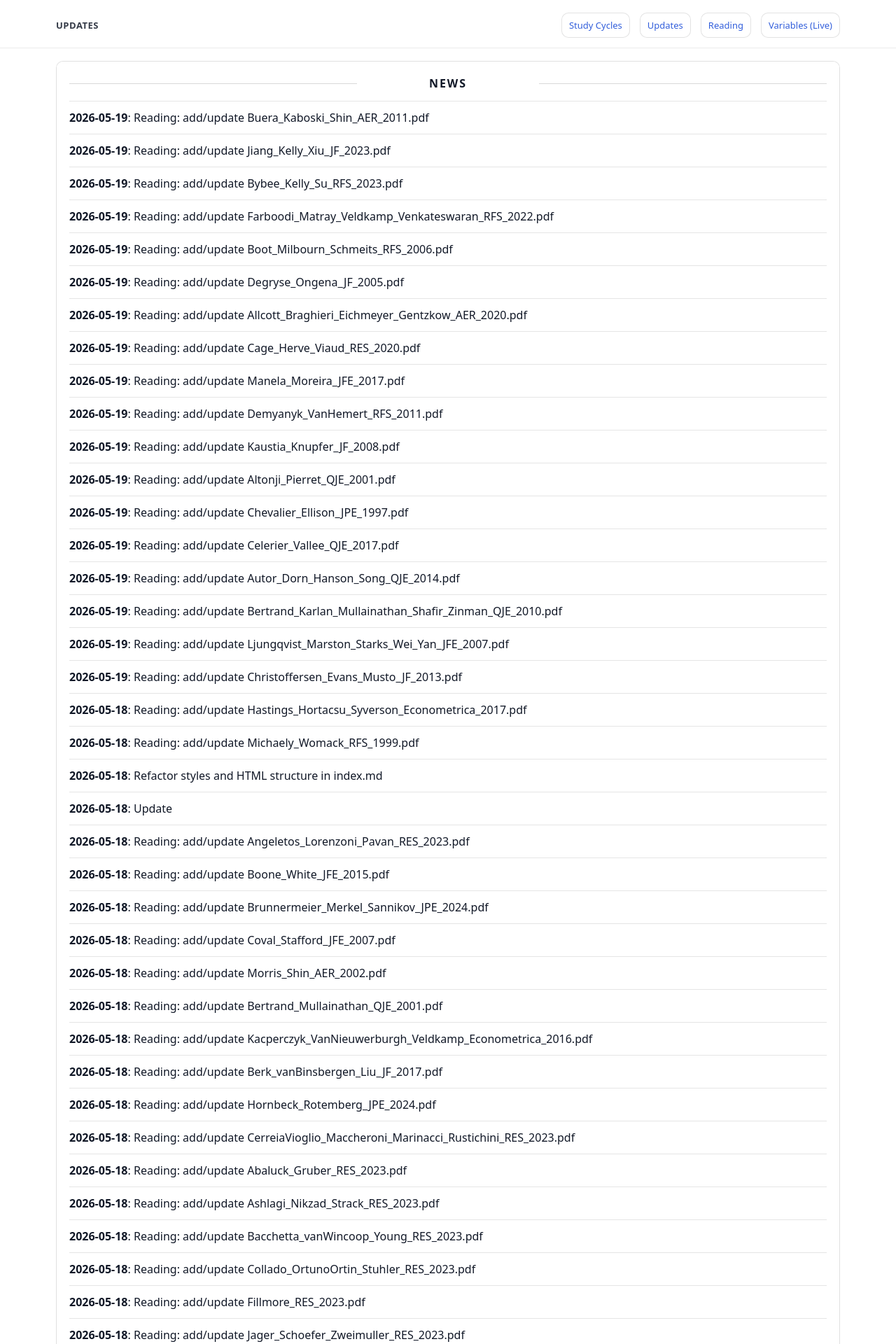
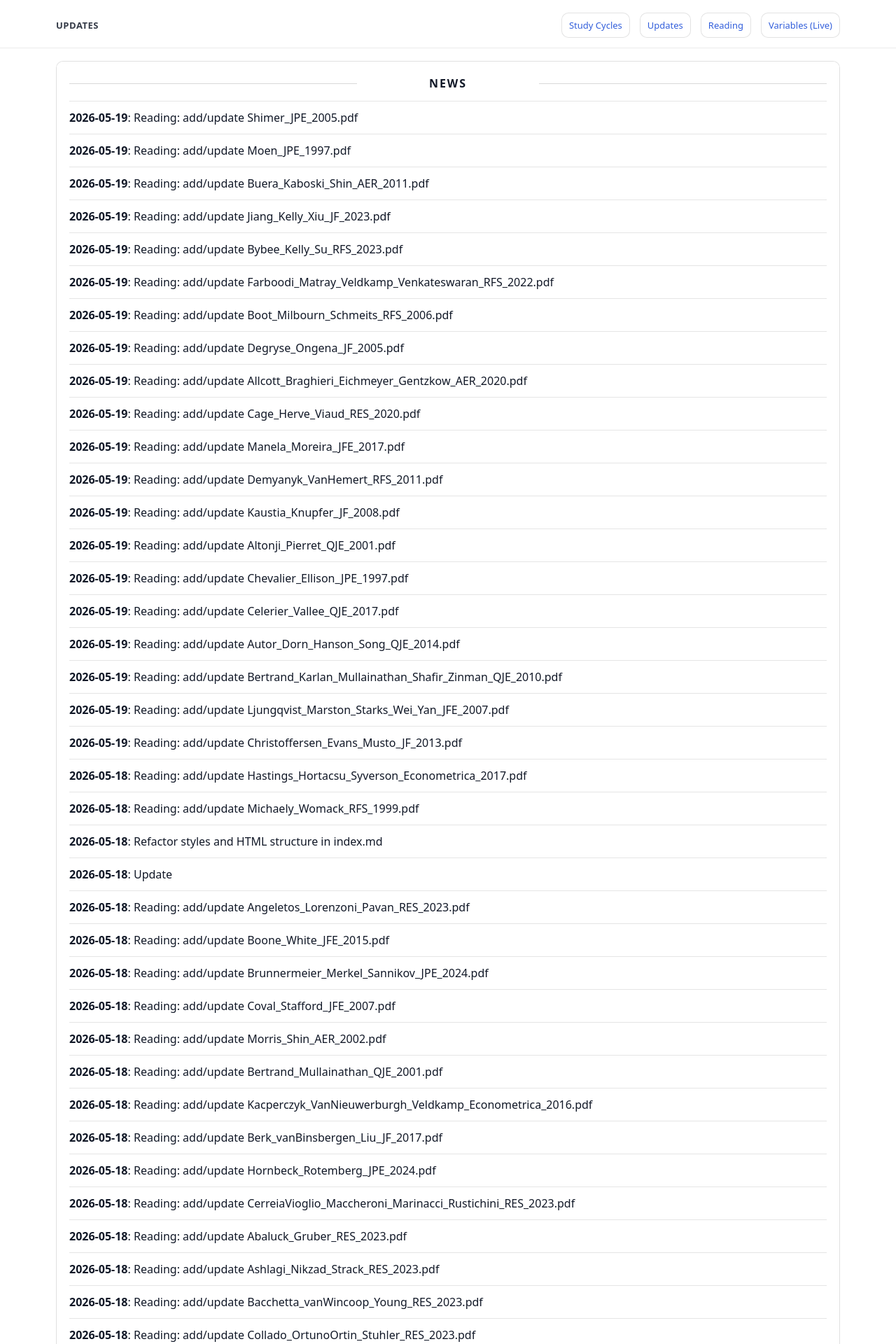
Before and after one commit to yaxinzn/study-archive, a Jekyll site: the page built from updates/index.md, in a window 1280 px wide. Shown: the top 1920 px of the page at 70% size. Built offline with Jekyll 4.4.1, drawn with Linux system fonts in a browser that asks for light colours; some of the changed text lies outside the part shown.

Commit message:
chore: update NEWS feed

```diff
--- a/_data/news.yml
+++ b/_data/news.yml
@@ -1,4 +1,10 @@
 # Auto-generated update history (sorted newest -> oldest). Do not edit manually.
+- ts: "1779181988"
+  date: "2026-05-19"
+  title: "Reading: add/update Shimer_JPE_2005.pdf"
+- ts: "1779181934"
+  date: "2026-05-19"
+  title: "Reading: add/update Moen_JPE_1997.pdf"
 - ts: "1779179727"
   date: "2026-05-19"
   title: "Reading: add/update Buera_Kaboski_Shin_AER_2011.pdf"
```
